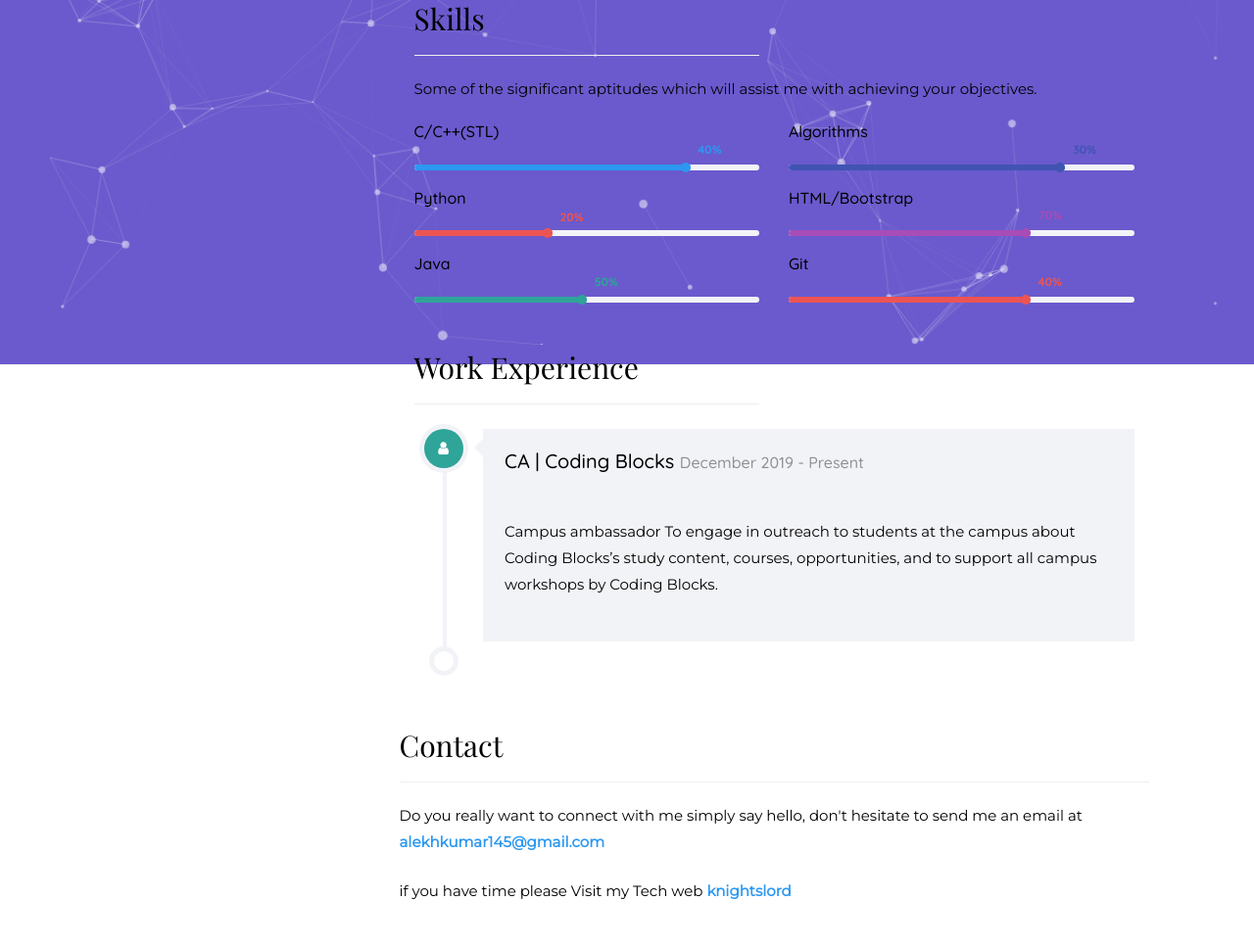
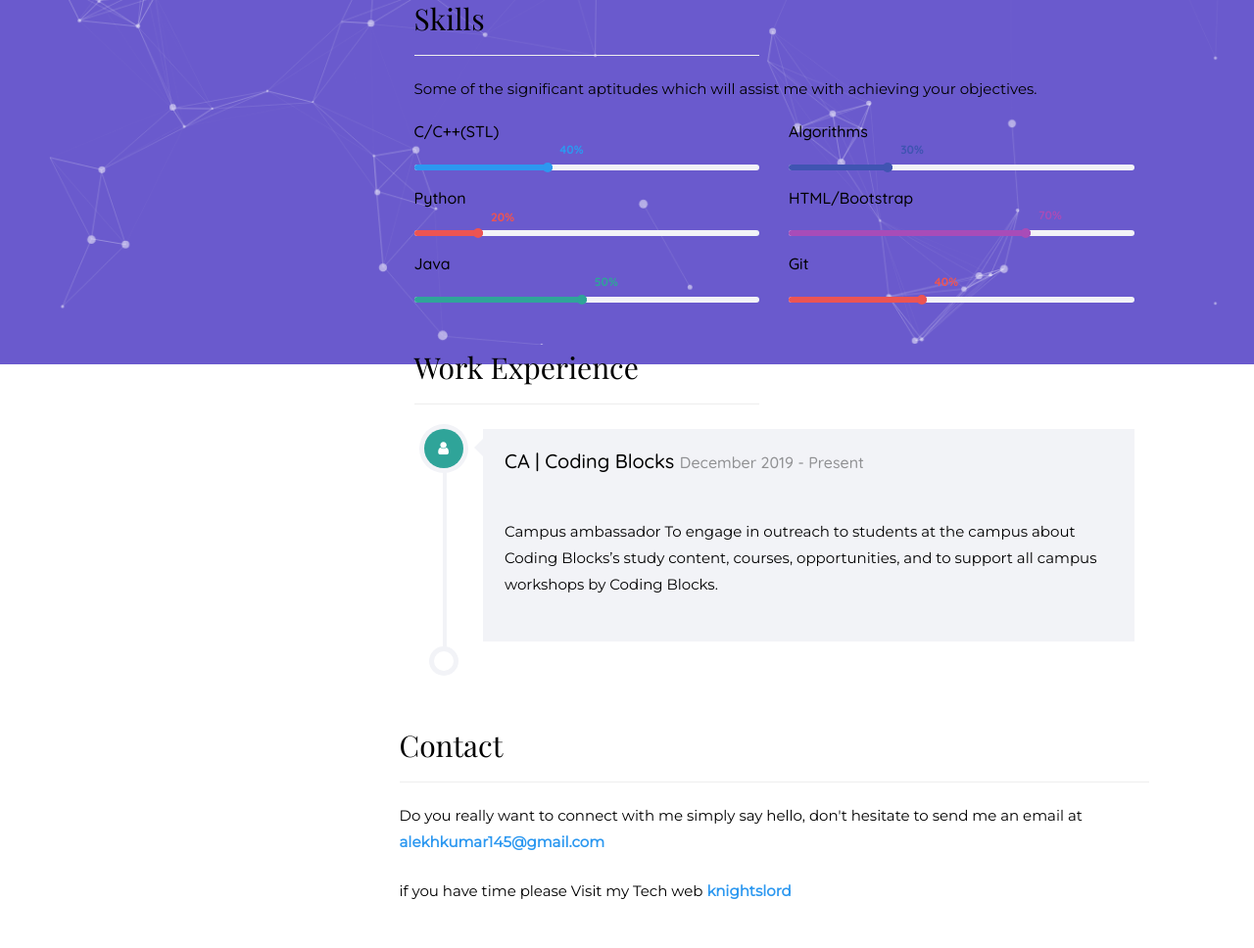
Before and after one commit to Warriorroxus/knightslord.github.io, a plain HTML site: page index.html in a window 1280 px wide. Shown: the part 1100-2068 px from the top of the page at 98% size. Drawn offline with nearby package versions, Linux system fonts and the light colour scheme; animation ran at ten frames a second; a web font is replaced by a local one.

Commit message:
initial commit

```diff
--- a/index.html
+++ b/index.html
@@ -16,6 +16,7 @@
       <link href="https://fonts.googleapis.com/css?family=Playfair+Display:400,400i,700" rel="stylesheet">
       <link href="https://fonts.googleapis.com/css?family=Montserrat|Open+Sans|Raleway&display=swap" rel="stylesheet">
       <!-- Animate.css -->
+       <!-- Animate.css -->
       <link rel="stylesheet" href="css/animate.css">
       <!-- Bootstrap  -->
       <link rel="stylesheet" href="css/bootstrap.css">
@@ -160,8 +161,8 @@
                            <div class="progress-wrap">
                               <h3 style="font-weight: 500;">C/C++(STL)</h3>
                               <div class="progress">
-                                 <div class="progress-bar color-1" role="progressbar" aria-valuenow="80"
-                                    aria-valuemin="0" aria-valuemax="100" style="width:80%">
+                                 <div class="progress-bar color-1" role="progressbar" aria-valuenow="40"
+                                    aria-valuemin="0" aria-valuemax="100" style="width:40%">
                                     <span>40%</span>
                                  </div>
                               </div>
@@ -171,8 +172,8 @@
                            <div class="progress-wrap">
                               <h3 style="font-weight: 500;">Algorithms</h3>
                               <div class="progress">
-                                 <div class="progress-bar color-6" role="progressbar" aria-valuenow="80"
-                                    aria-valuemin="0" aria-valuemax="100" style="width:80%">
+                                 <div class="progress-bar color-6" role="progressbar" aria-valuenow="30"
+                                    aria-valuemin="0" aria-valuemax="100" style="width:30%">
                                     <span>30%</span>
                                  </div>
                               </div>
@@ -182,8 +183,8 @@
                            <div class="progress-wrap">
                               <h3 style="font-weight: 500;">Python</h3>
                               <div class="progress">
-                                 <div class="progress-bar color-2" role="progressbar" aria-valuenow="40"
-                                    aria-valuemin="0" aria-valuemax="100" style="width:40%">
+                                 <div class="progress-bar color-2" role="progressbar" aria-valuenow="20"
+                                    aria-valuemin="0" aria-valuemax="100" style="width:20%">
                                     <span>20%</span>
                                  </div>
                               </div>
@@ -217,8 +218,8 @@
                            <div class="progress-wrap">
                               <h3 style="font-weight: 500;">Git</h3>
                               <div class="progress">
-                                 <div class="progress-bar color-7" role="progressbar" aria-valuenow="70"
-                                    aria-valuemin="0" aria-valuemax="100" style="width:70%">
+                                 <div class="progress-bar color-7" role="progressbar" aria-valuenow="40"
+                                    aria-valuemin="0" aria-valuemax="100" style="width:40%">
                                     <span>40%</span>
                                  </div>
                               </div>
```
